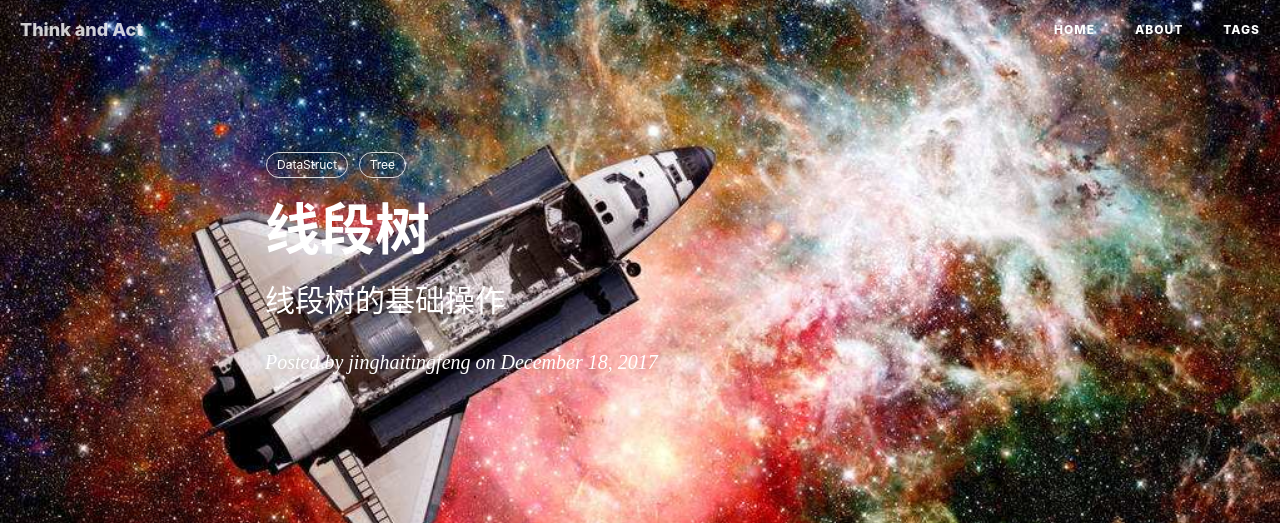
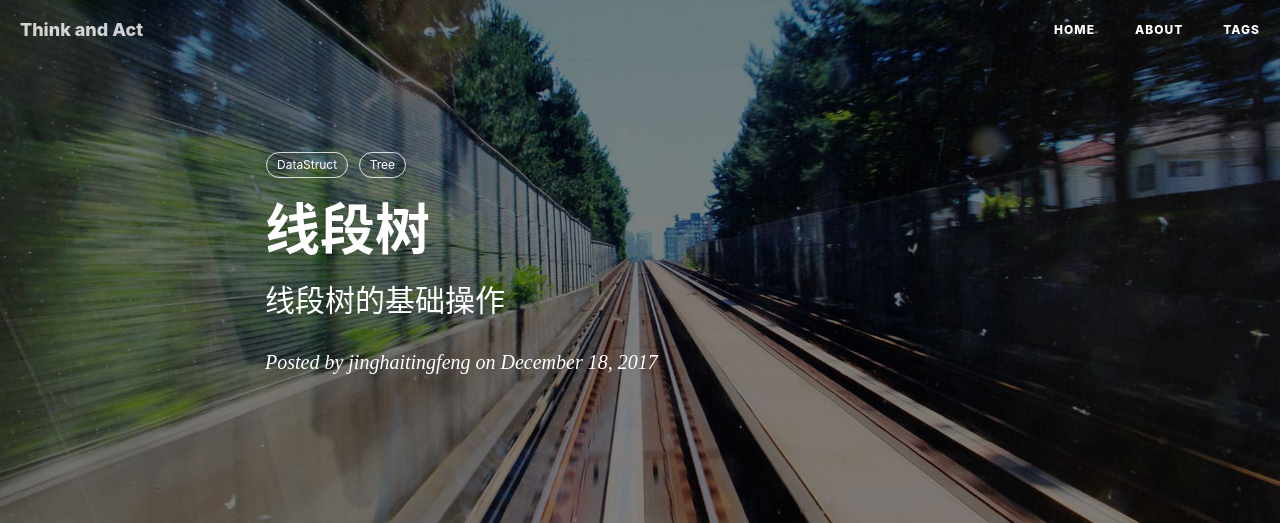
Before and after one commit to jinghaitingfeng/jinghaitingfeng.github.io, a Jekyll site: the page built from _posts/2017-12-18-线段树.md, in a window 1280 px wide. Shown: the top 523 px of the page. Built offline with Jekyll 4.4.1, drawn with Linux system fonts in a browser that asks for light colours; nearby versions of some CDN libraries; comment, search, counter and statistics services are not loaded; grey boxes are pictures that could not be loaded.

Commit message:
修改格式

```diff
--- a/_posts/2017-12-18-线段树.md
+++ b/_posts/2017-12-18-线段树.md
@@ -4,7 +4,7 @@ title:      线段树
 subtitle:   线段树的基础操作
 date:       2017-12-18
 author:     jinghaitingfeng
-header-img: img/timg.jpg
+header-img: img/post-bg-2015.jpg
 catalog: true
 tags:
     - DataStruct
```
